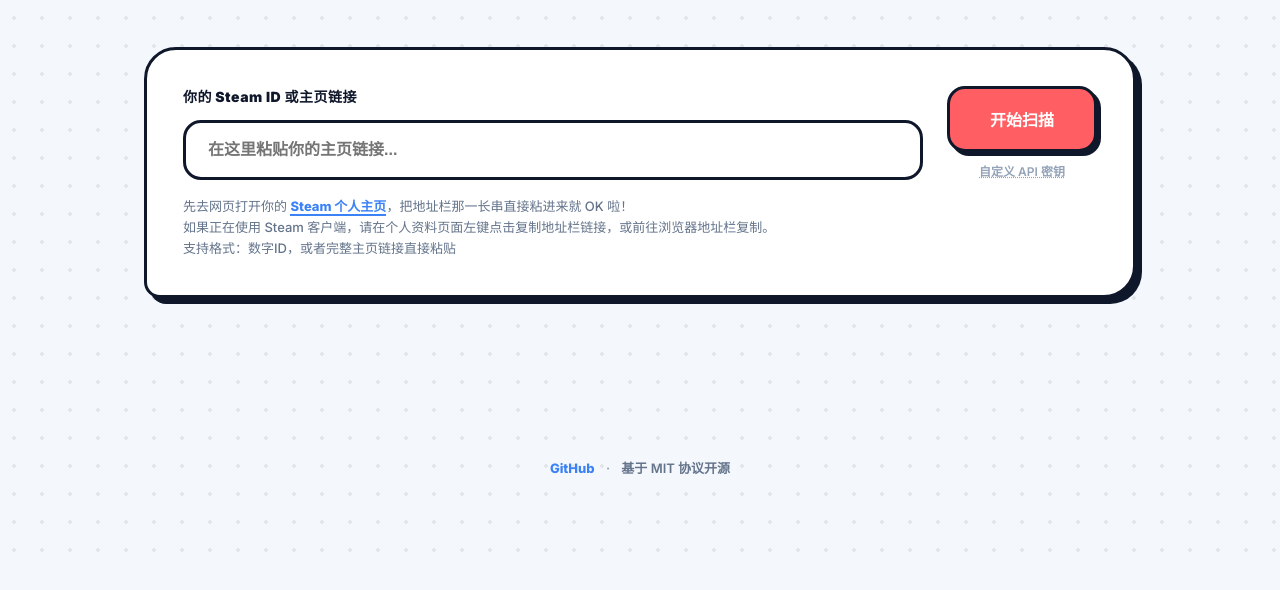
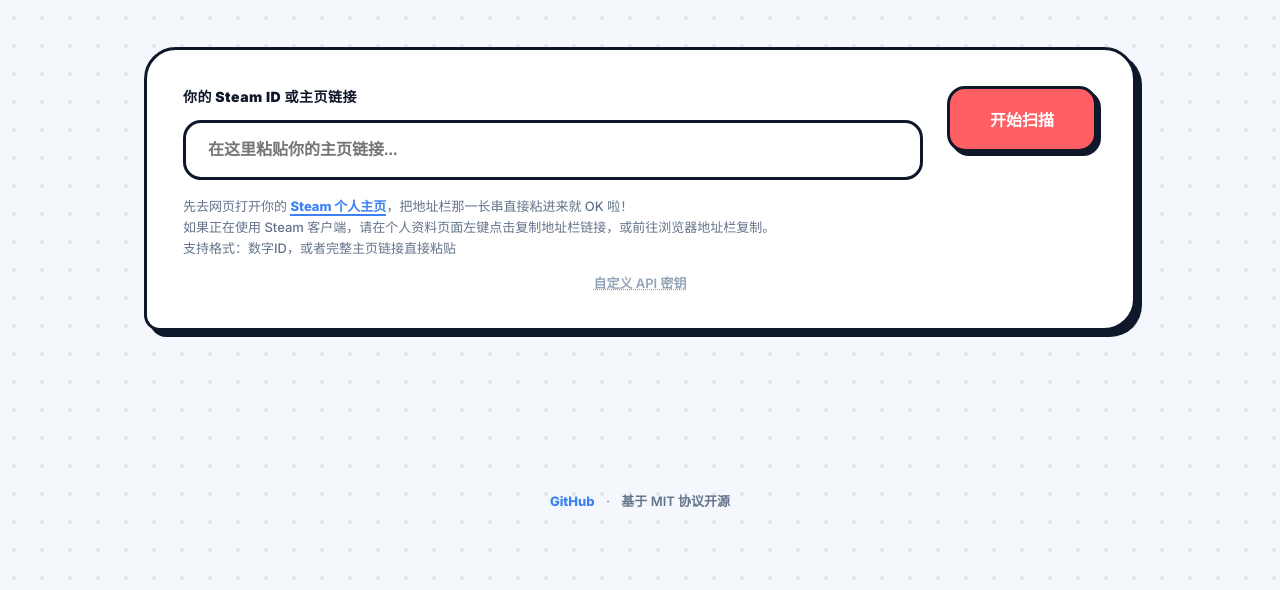
Before and after one commit to Pomran/steam-friend-finder, a browser extension: page index.html in a window 1280 px wide. Shown: the part 248-838 px from the top of the page. Before the commit the page ends 805 px from the top, so only its background shows below. Drawn offline with Linux system fonts and the light colour scheme.

Commit message:
对齐按钮和输入框，API 密钥入口居中

```diff
--- a/index.html
+++ b/index.html
@@ -553,10 +553,10 @@
       </div>
       <div class="config-group" style="flex:0 0 auto; width: auto; display: flex; flex-direction: column; justify-content: flex-end;">
         <button class="btn btn-primary" id="fetchBtn">开始扫描</button>
-        <div style="margin-top:10px;font-size:12px;color:var(--text-muted);font-weight:600;text-align:center;">
-          <span id="apiToggle" style="cursor:pointer;text-decoration:underline dotted;">自定义 API 密钥</span>
-        </div>
       </div>
+    </div>
+    <div style="text-align:center;margin-top:14px;font-size:13px;color:var(--text-muted);font-weight:600;">
+      <span id="apiToggle" style="cursor:pointer;text-decoration:underline dotted;">自定义 API 密钥</span>
     </div>
     <div id="apiSection" style="display:none;margin-top:16px;padding-top:16px;border-top:2px dashed #cbd5e1;">
       <div class="config-group">
```
